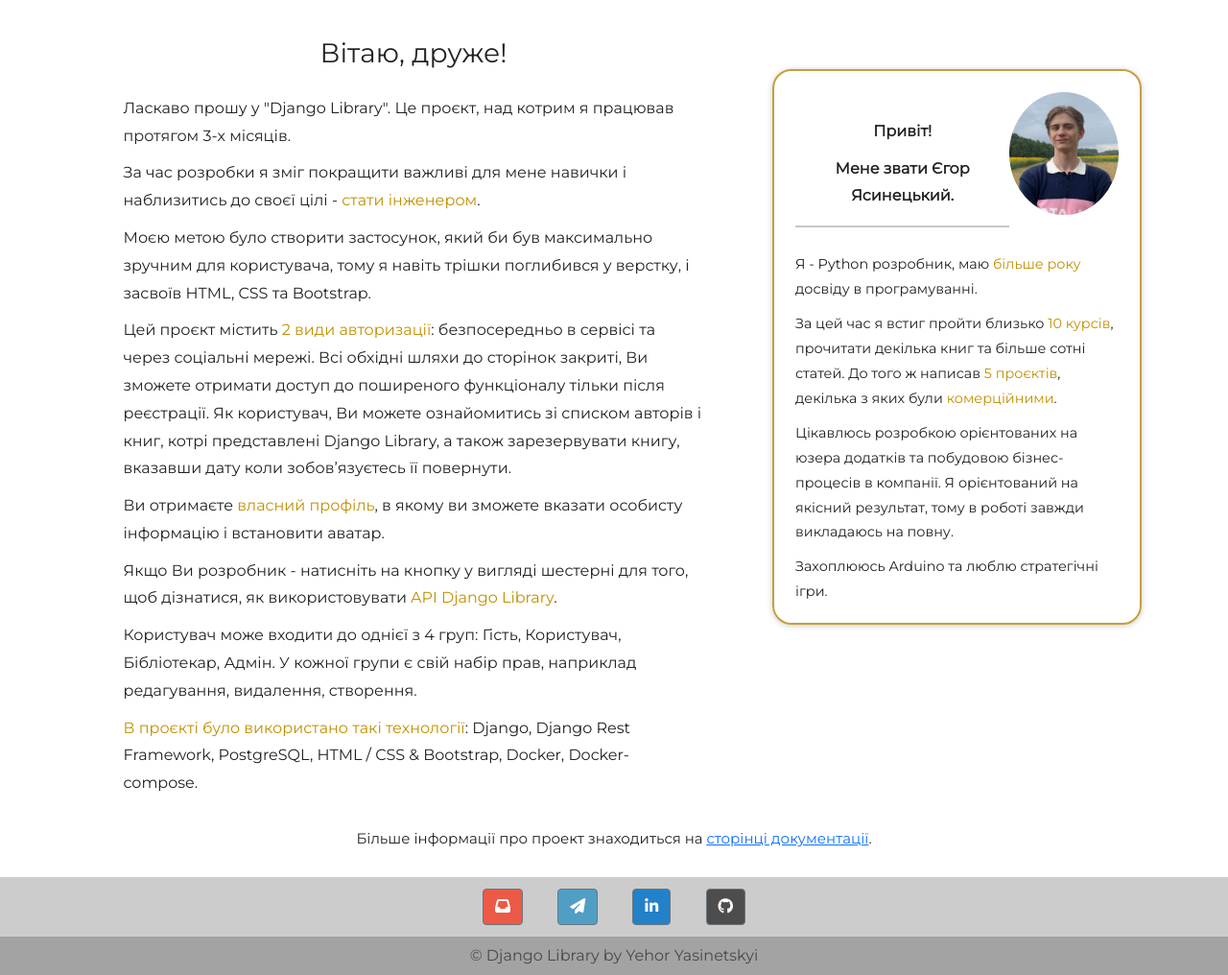
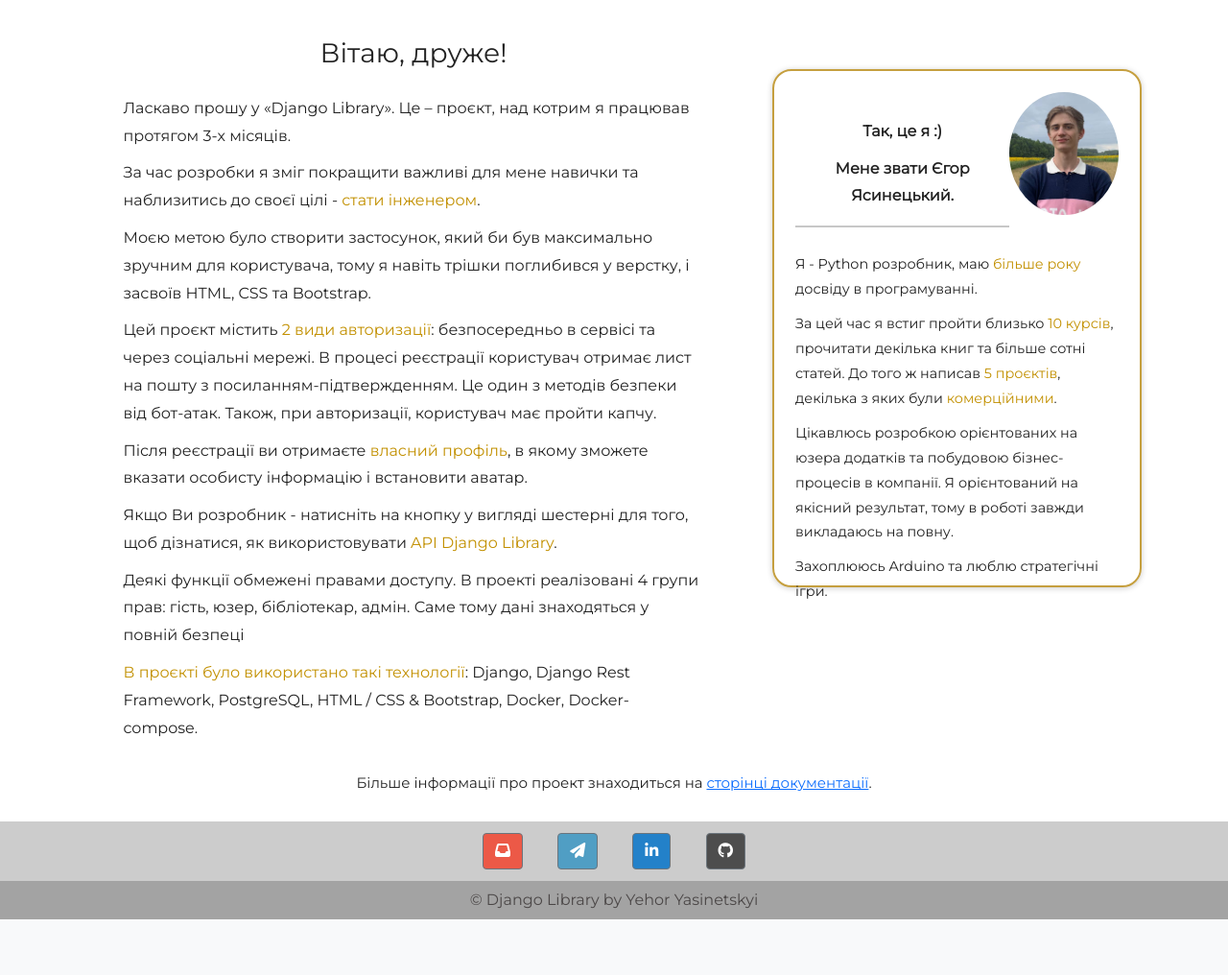
Before and after one commit to yasegor/DjangoLibrary, a Django app: page / in a window 1280 px wide. Shown: the part 64-1080 px from the top of the page at 96% size. After the commit the page ends 1022 px from the top, so only its background shows below. Run offline with Django 4.2, Linux system fonts and the light colour scheme; some libraries are stand-ins or nearby versions.

Commit message:
Done ✅

```diff
--- a/templates/home.html
+++ b/templates/home.html
@@ -15,23 +15,23 @@
                         <h3>Вітаю, друже!</h3>
                     {% endif %}
                 </header>
-                <p>Ласкаво прошу у "Django Library". Це проєкт, над котрим я працював протягом 3-х місяців.</p>
-                <p>За час розробки я зміг покращити важливі для мене навички і наблизитись до своєї цілі - <span
-                        id="yellow-text">стати
-                    інженером</span>.</p>
+                <p>Ласкаво прошу у &laquo;Django Library&raquo;. Це &ndash; проєкт, над котрим я працював протягом 3-х
+                    місяців.</p>
+                <p>За час розробки я зміг покращити важливі для мене навички та наблизитись до своєї цілі - <span
+                        id="yellow-text">стати інженером</span>.</p>
                 <p>Моєю метою було створити застосунок, який би був максимально зручним для користувача, тому я навіть
                     трішки поглибився у верстку, і засвоїв HTML, CSS та Bootstrap.</p>
                 <p>Цей проєкт містить <span id="yellow-text">2 види авторизації</span>: безпосередньо в сервісі та через
-                    соціальні мережі. Всі обхідні
-                    шляхи до сторінок закриті, Ви зможете отримати доступ до поширеного функціоналу тільки після
-                    реєстрації. Як користувач, Ви можете ознайомитись зі списком авторів і книг, котрі представлені
-                    Django Library, а також зарезервувати книгу, вказавши дату коли зобов’язуєтесь її повернути.</p>
-                <p>Ви отримаєте <span id="yellow-text">власний профіль</span>, в якому ви зможете вказати особисту
-                    інформацію і встановити аватар.</p>
+                    соціальні мережі. В процесі реєстрації користувач отримає лист на пошту з посиланням-підтвержденням.
+                    Це один з методів безпеки від бот-атак. Також, при авторизації, користувач має пройти капчу.</p>
+                <p>Після реєстрації ви отримаєте <span id="yellow-text">власний профіль</span>, в якому зможете вказати
+                    особисту
+                    інформацію і встановити аватар. </p>
                 <p>Якщо Ви розробник - натисніть на кнопку у вигляді шестерні для того, щоб дізнатися, як
                     використовувати <span id="yellow-text">API Django Library</span>.</p>
-                <p>Користувач може входити до однієї з 4 груп: Гість, Користувач, Бібліотекар, Адмін. У кожної групи є
-                    свій набір прав, наприклад редагування, видалення, створення.</p>
+                <p>Деякі функції обмежені правами доступу. В проекті реалізовані 4 групи прав: гість, юзер, бібліотекар,
+                    адмін.
+                    Саме тому дані знаходяться у повній безпеці</p>
                 <p><span id="yellow-text">В проєкті було використано такі технології</span>: Django, Django Rest
                     Framework, PostgreSQL, HTML / CSS &
                     Bootstrap, Docker, Docker-compose.</p>
@@ -40,7 +40,7 @@
             <aside class="right-block" id="style-1">
                 <div class="d-flex justify-content-between">
                     <div style="margin-top: 5%; text-align: center; ">
-                        <p><b>Привіт!</b></p>
+                        <p><b>Так, це я :)</b></p>
                         <p><b>Мене звати Єгор Ясинецький.</b></p>
                         <hr style="width: 100%; height: 2px;">
                     </div>
```
Also changed, not shown: order/views.py (+20 -14 lines).
